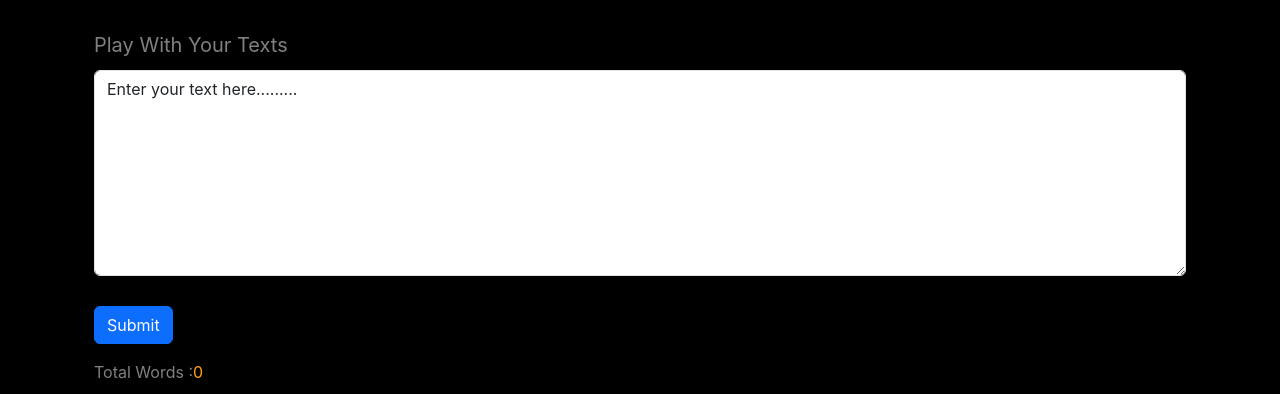
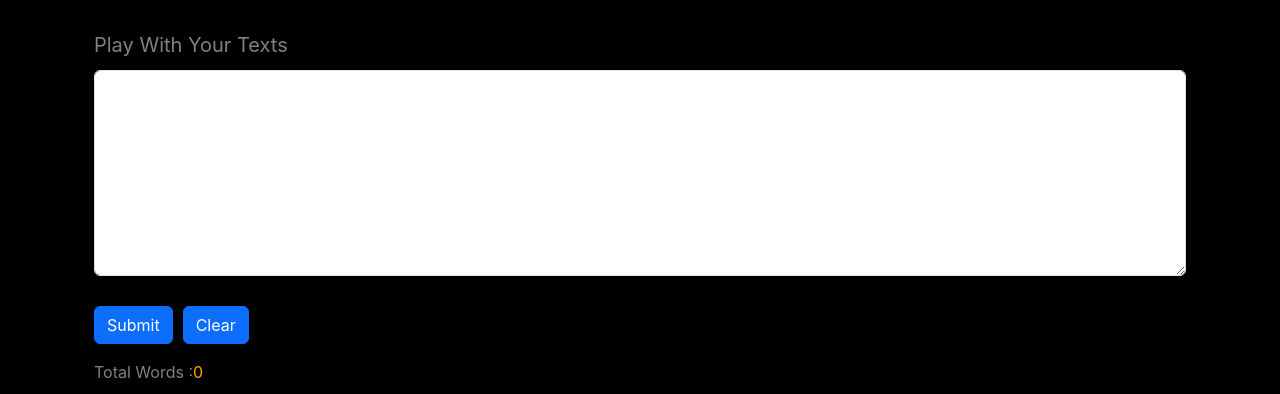
Before and after one commit to ashishyadavv/text-utils, a React (Create React App) app: page / in a window 1280 px wide. Shown: the part 316-710 px from the top of the page. Built offline with nearby package versions, Linux system fonts and the light colour scheme.

Commit message:
clear added

```diff
--- a/src/Components/TextForm.js
+++ b/src/Components/TextForm.js
@@ -1,22 +1,23 @@
 import React, { useState } from "react";
 
 export default function TextForm() {
-  const [text, setText] = useState("Enter your text here.........");
+  const [text, setText] = useState("");
   const [count, setCount] = useState(0);
   const [word, setWord] = useState(0);
   const handleClick = () => {
-    setText(
-      "I know I have hurt you! All I’m asking for is your pardon. Please forgive my mistake, and let’s start fresh. I love you Ritika 💞."
-    );
-    // setText(text.toUpperCase());
+    setText(text.toUpperCase());
+  };
+  const handleClear = () => {
+    setText("");
   };
   const handleChange = (event) => {
     const text = event.target.value;
     setText(event.target.value);
     const word = text.split(" ");
-    setWord(word.length);
+    setWord(word.length - 1);
     setCount(text.length);
   };
+
   return (
     <>
       <div className="container">
@@ -41,6 +42,14 @@ export default function TextForm() {
         >
           Submit
         </button>
+        <button
+          type="button"
+          className="btn btn-primary"
+          onClick={handleClear}
+          style={{ marginTop: "30px", marginLeft: "10px" }}
+        >
+          Clear
+        </button>
       </div>
       <div className="container my-3" style={{ color: "GrayText" }}>
         <p>
```
Also changed, not shown: package.json (+7 -0 lines), 1 other file (tests, documents, lock files or other folders).
